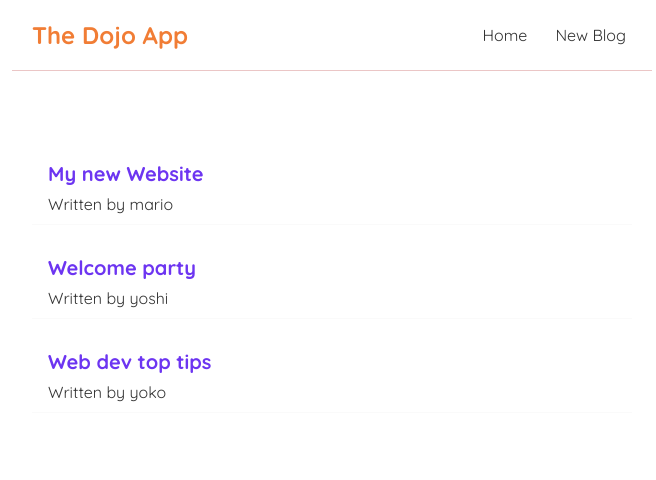
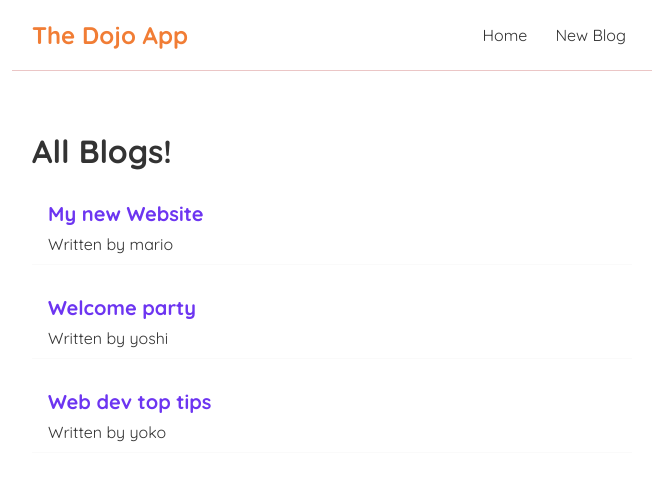
Before and after one commit to sanaullah8/reactApp, a React (Create React App) app: page / in a window 1280 px wide. Shown: the top 480 px of the page, without its empty margins (308-964 px from the left). Built offline with nearby package versions, Linux system fonts and the light colour scheme.

Commit message:
added props

```diff
--- /dev/null
+++ b/src/BlogList.js
@@ -0,0 +1,17 @@
+const BlogList = ({ blogs, title }) => {
+  // const blogs = props.blogs;
+  // const title = props.title;
+  return (
+    <div className="blog-list">
+      <h1>{title}</h1>
+      {blogs.map((blog) => (
+        <div className="blog-preview" key={blog.id}>
+          <h2> {blog.title}</h2>
+          <p>Written by {blog.author}</p>
+        </div>
+      ))}
+    </div>
+  );
+};
+
+export default BlogList;
--- a/src/Home.js
+++ b/src/Home.js
@@ -1,4 +1,5 @@
 import { useState } from "react";
+import BlogList from "./BlogList";
 
 const Home = () => {
   const [blogs, setBlogs] = useState([
@@ -19,12 +20,7 @@
 
   return (
     <div className="home">
-      {blogs.map((blog) => (
-        <div className="blog-preview" key={blog.id}>
-          <h2> {blog.title}</h2>
-          <p>Written by {blog.author}</p>
-        </div>
-      ))}
+      <BlogList blogs={blogs} title="All Blogs!" />
     </div>
   );
 };
```
